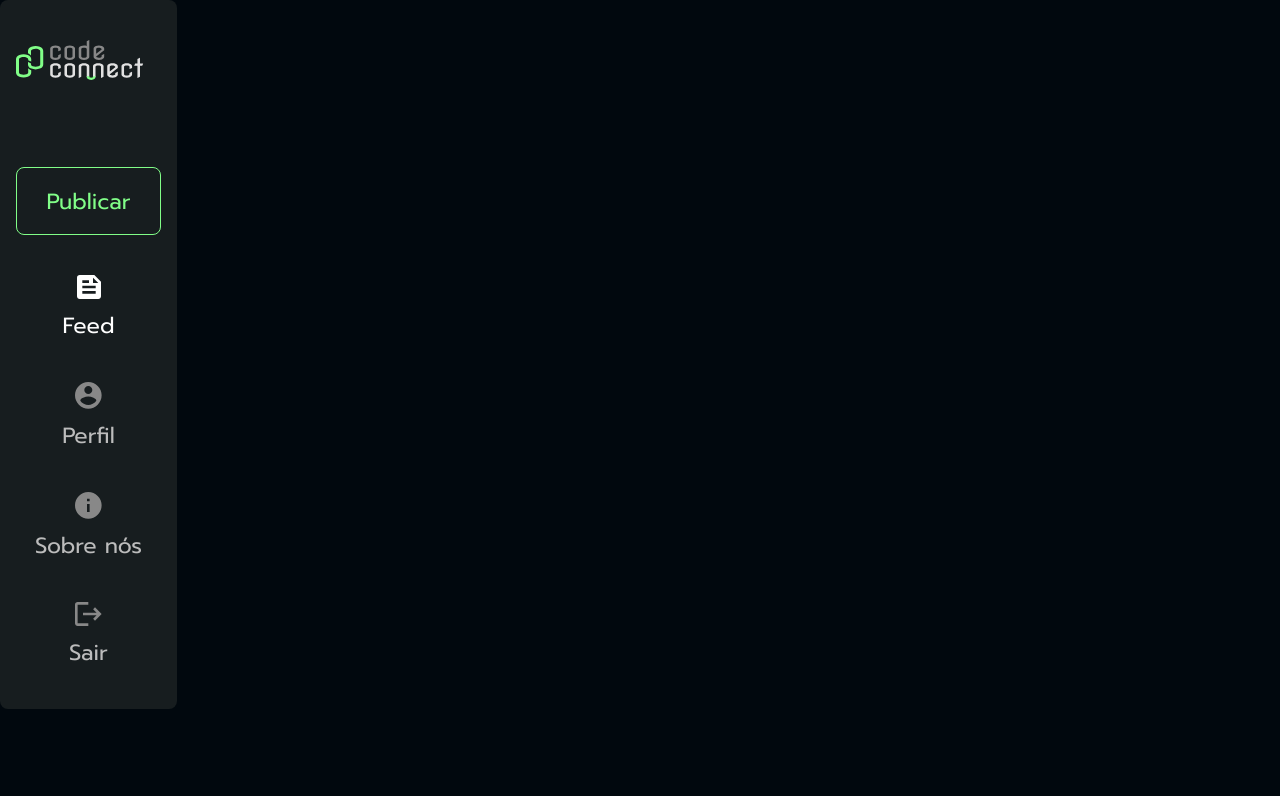
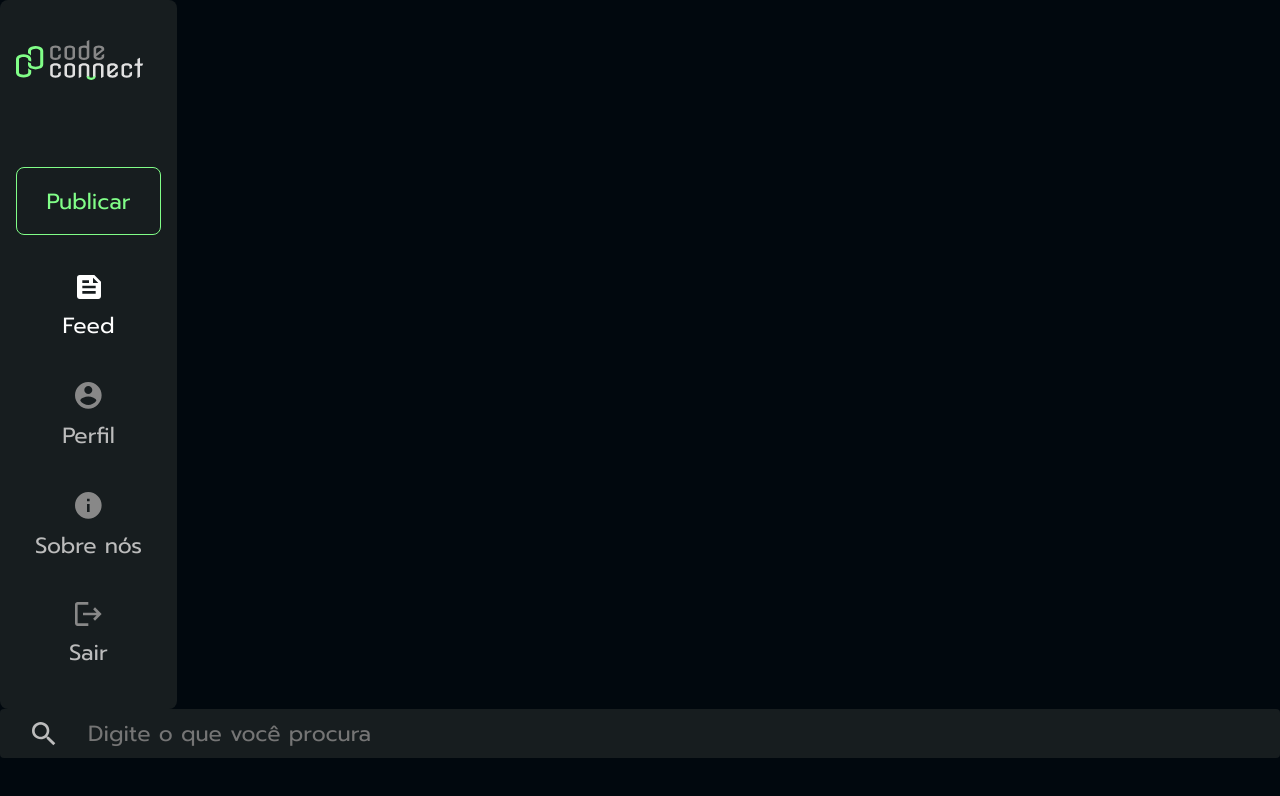
Before and after one commit to CipherCrow/codeconnect1, a React (Vite) app: page / in a window 1280 px wide. Shown: the top 796 px of the page. Built offline with nearby package versions, Linux system fonts and the light colour scheme.

Commit message:
iniciando barra de pesquisa

```diff
--- a/src/App.jsx
+++ b/src/App.jsx
@@ -1,10 +1,14 @@
 import './App.css'
+import BarraDePesquisa from './components/searchbar'
 import Sidebar from './components/sidebar'
 
 function App() {
 
   return (
-    <Sidebar/>
+    <div>
+      <Sidebar/>
+      <BarraDePesquisa/>
+    </div>
   )
 }
 
--- /dev/null
+++ b/src/components/searchbar/index.jsx
@@ -0,0 +1,7 @@
+import "./styles.css"
+
+export default function BarraDePesquisa(){
+    return (
+        <input type="text" placeholder="Digite o que você procura" className="barra-pesquisa" />
+    )
+}
--- /dev/null
+++ b/src/components/searchbar/styles.css
@@ -0,0 +1,11 @@
+.barra-pesquisa{
+    width: 100%;
+    color: var(--cinza-claro);
+    padding: .5em 1em .5em 4em;
+    height: 49px;
+    font-family: var(--fonte);
+    font-size: 22px;
+    background: var(--cinza-escuro) url("./assets/search.svg") no-repeat 32px;
+    border: none;
+    border-radius: 4px;
+}
```
Also changed, not shown: src/components/searchbar/assets/search.svg (added).
